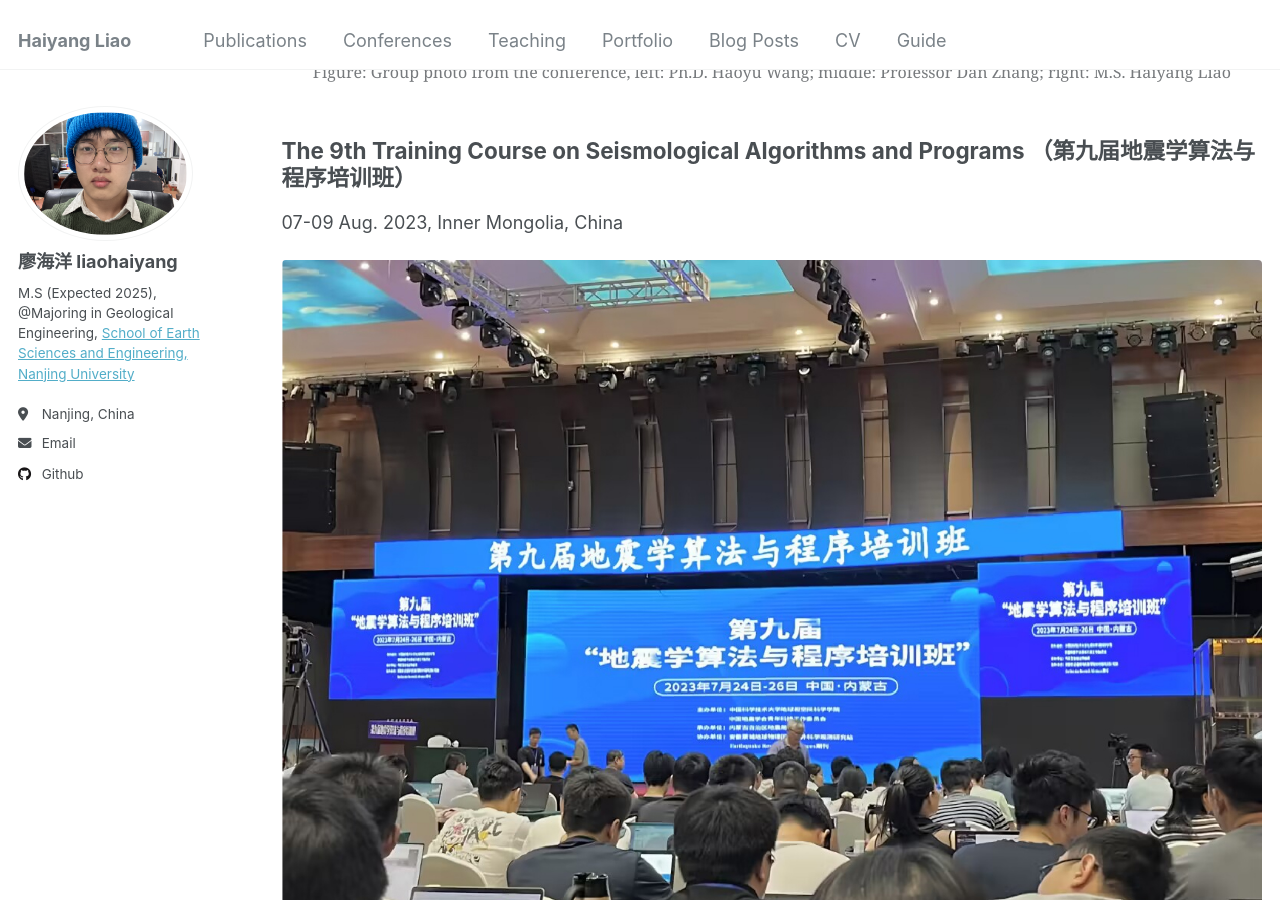
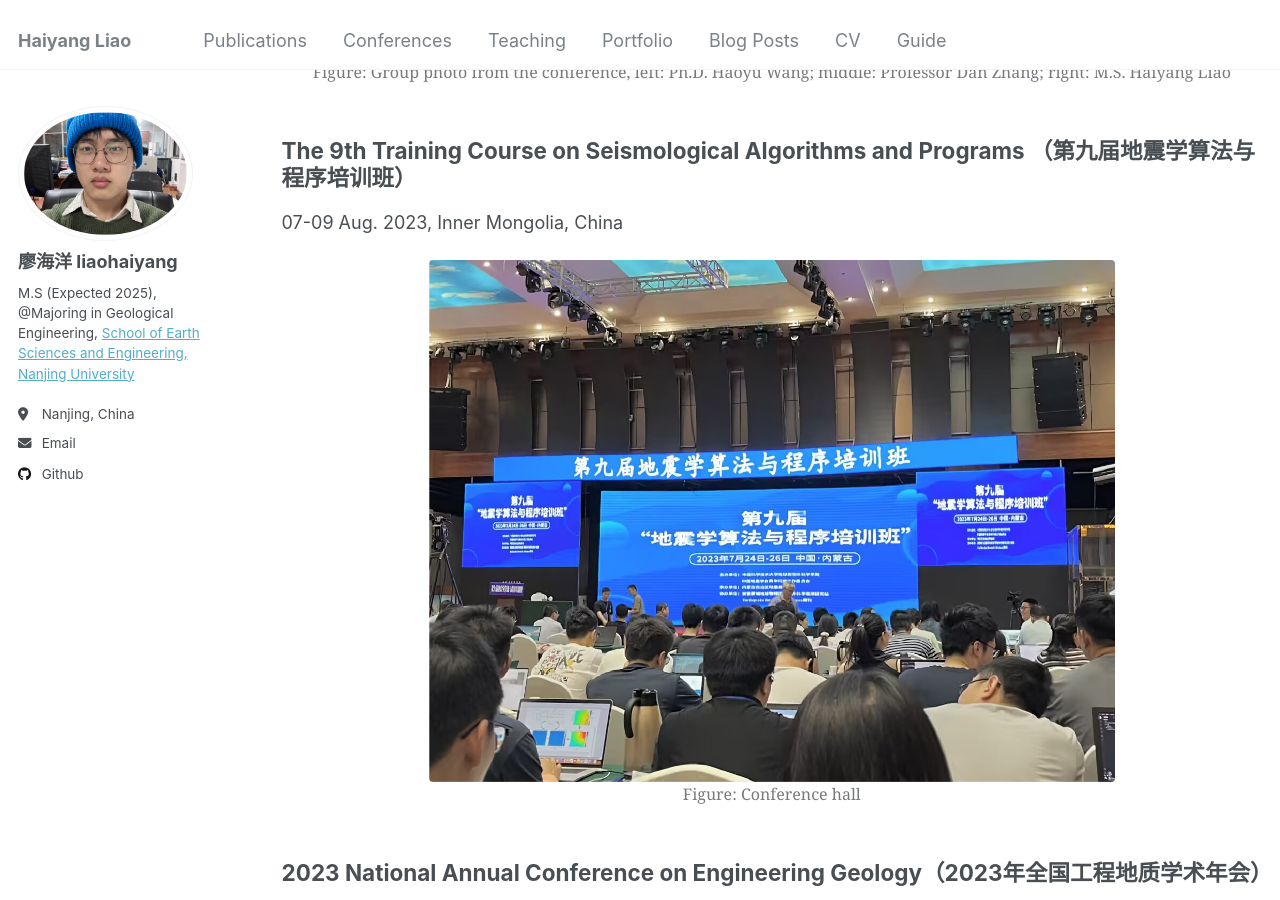
Before and after one commit to Whynot-cell/Whynot-cell.github.io, a Jekyll site: the page built from _pages/conference.html, in a window 1280 px wide and 900 px high, scrolled down 729 px. Built offline with Jekyll 4.4.1, drawn with Linux system fonts in a browser that asks for light colours.

Commit message:
Update conference.html

```diff
--- a/_pages/conference.html
+++ b/_pages/conference.html
@@ -76,7 +76,7 @@ author_profile: true
   <h2>The 9th Training Course on Seismological Algorithms and Programs （第九届地震学算法与程序培训班）</h2>
   <p>07-09 Aug. 2023, Inner Mongolia, China</p>
   <figure>
-    <img src="/images/资源 2.jpg" alt="Training Course Image 1">
+    <img src="/images/资源 2.jpg" alt="Training Course Image 1" style="width: 70%; display: block; margin: 0 auto;">
     <figcaption>Figure: Conference hall</figcaption>
   </figure>
 </div>
```
